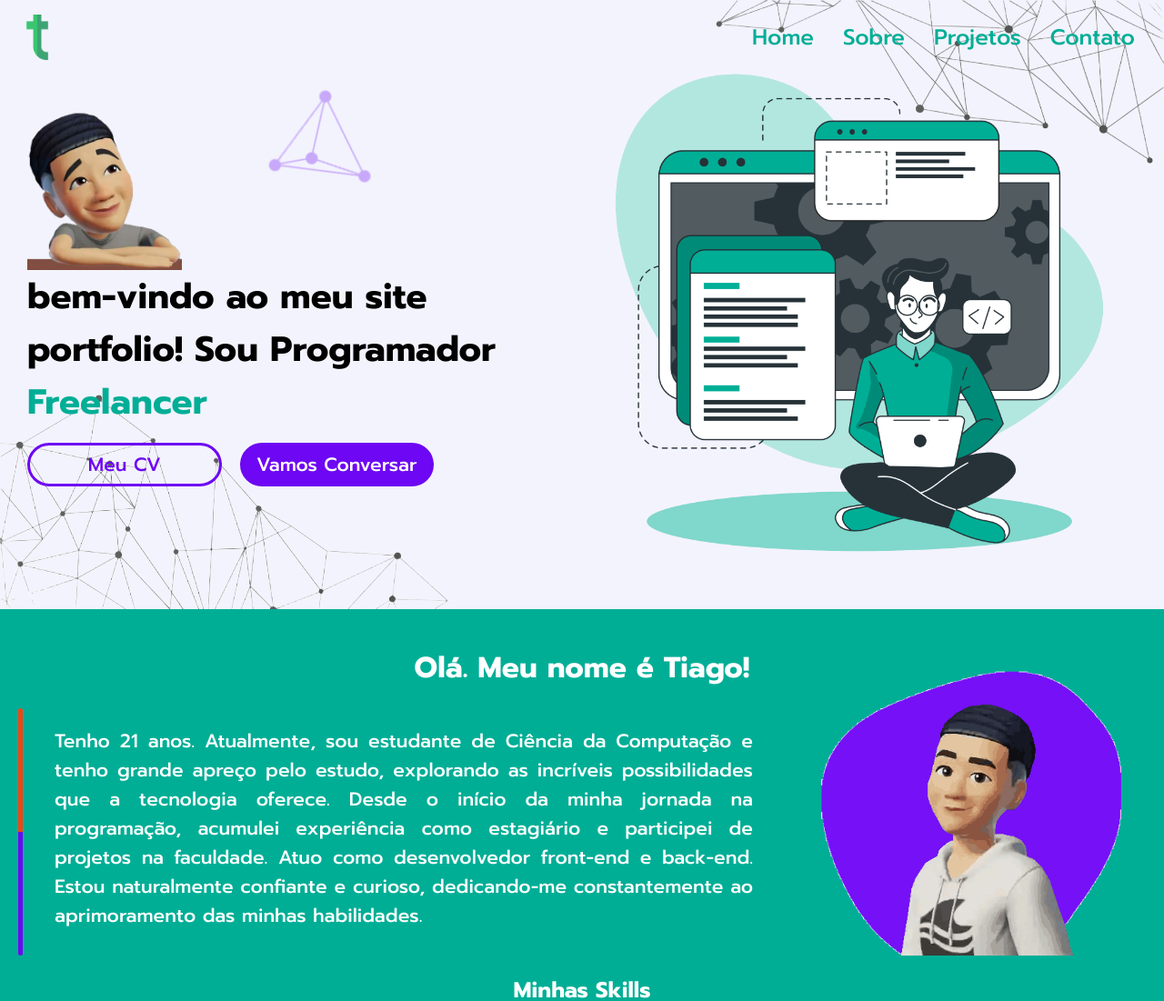
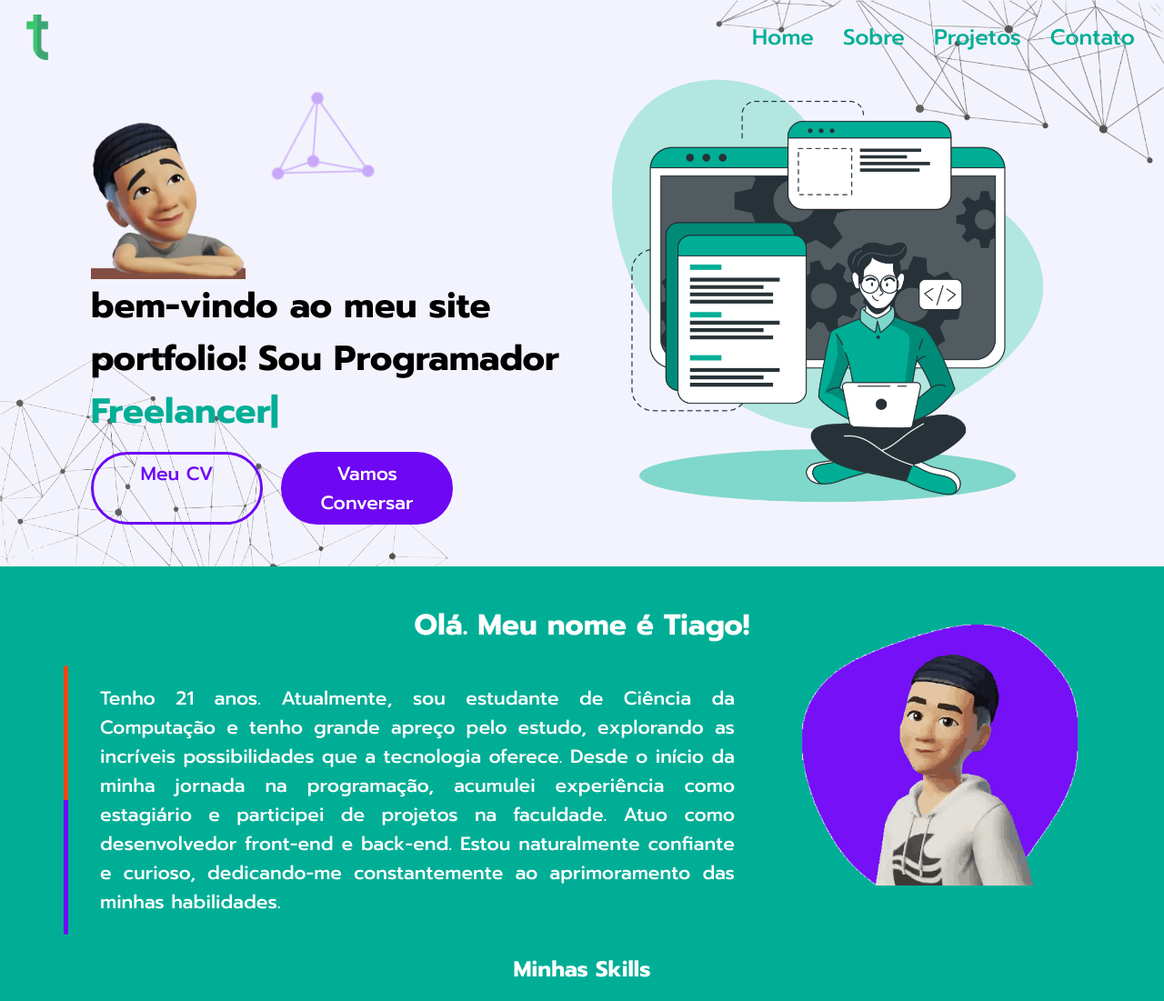
Before and after one commit to TSCTiago/portfolio, a React (Vite) app: page / in a window 1280 px wide. Shown: the top 1101 px of the page at 91% size. Built offline with nearby package versions, Linux system fonts and the light colour scheme.

Commit message:
add cards personal projects

```diff
--- a/src/pages/home/AboutSection/style.ts
+++ b/src/pages/home/AboutSection/style.ts
@@ -24,15 +24,20 @@ export const Title = styled.h1`
   }
 `;
 export const Div = styled.div`
+  margin: 0 200px;
   position: relative;
   display: flex;
   flex-direction: row;
   align-items: start;
   gap: 20px;
+  @media (max-width: 1500px) {
+    margin: 0px 50px;
+  }
   @media (max-width: 768px) {
     flex-direction: column;
     justify-content: center;
     align-items: center;
+    margin: 0px 10px;
   }
 `;
 
@@ -68,6 +73,10 @@ export const Image = styled.img`
   margin-top: -100px;
   @media (min-width: 1700px) {
     width: 22%;
+  }
+  @media (max-width:1100px) {
+    width: 35%;
+    margin-top: -50px;
   }
   @media (max-width: 768px) {
     width: 70%;
--- a/src/pages/home/HomeContainer/style.ts
+++ b/src/pages/home/HomeContainer/style.ts
@@ -30,18 +30,24 @@ export const Container = styled.section`
     padding: 500px;
     height: 80vh;
   }
+  @media (max-width: 2000px) {
+    padding: 30px 100px;
 
+  }
   @media (max-width: 768px) {
     flex-direction: column;
     background-size: 300px;
+
   }
 `;
 
 export const Me = styled.img`
   width: 170px;
+  margin-top: 100px;
 
   @media (max-width: 1090px) {
-    width: 150px;
+    margin-top: 40px;
+    width: 120px;
   }
 
   @media (max-width: 768px) {
@@ -71,7 +77,7 @@ export const Text = styled.div`
     display: block;
   }
   @media (max-width: 1090px) {
-    font-size: 2rem;
+    font-size: 1.8rem;
   }
   @media (max-width: 768px) {
     font-size: 1.5rem;
```
